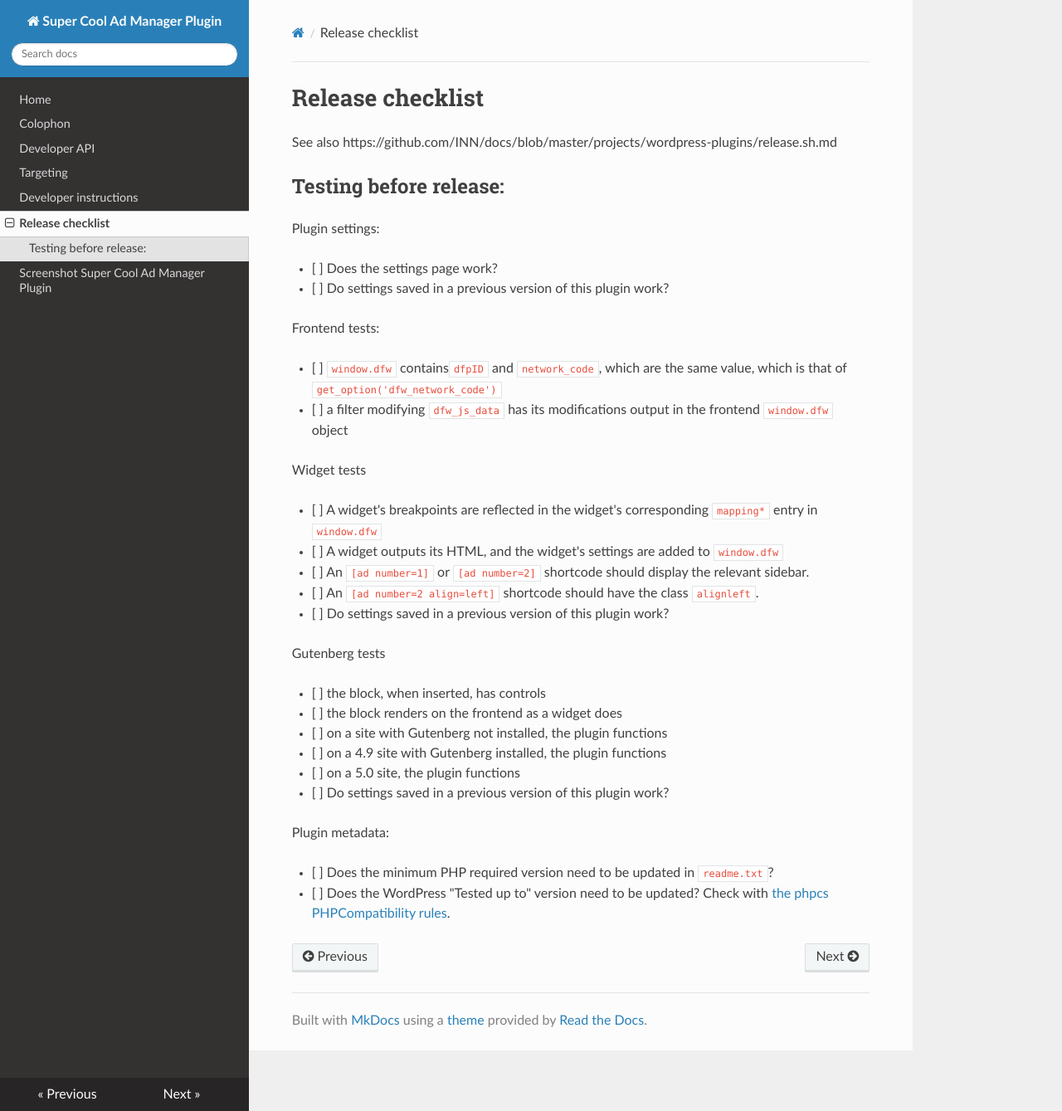
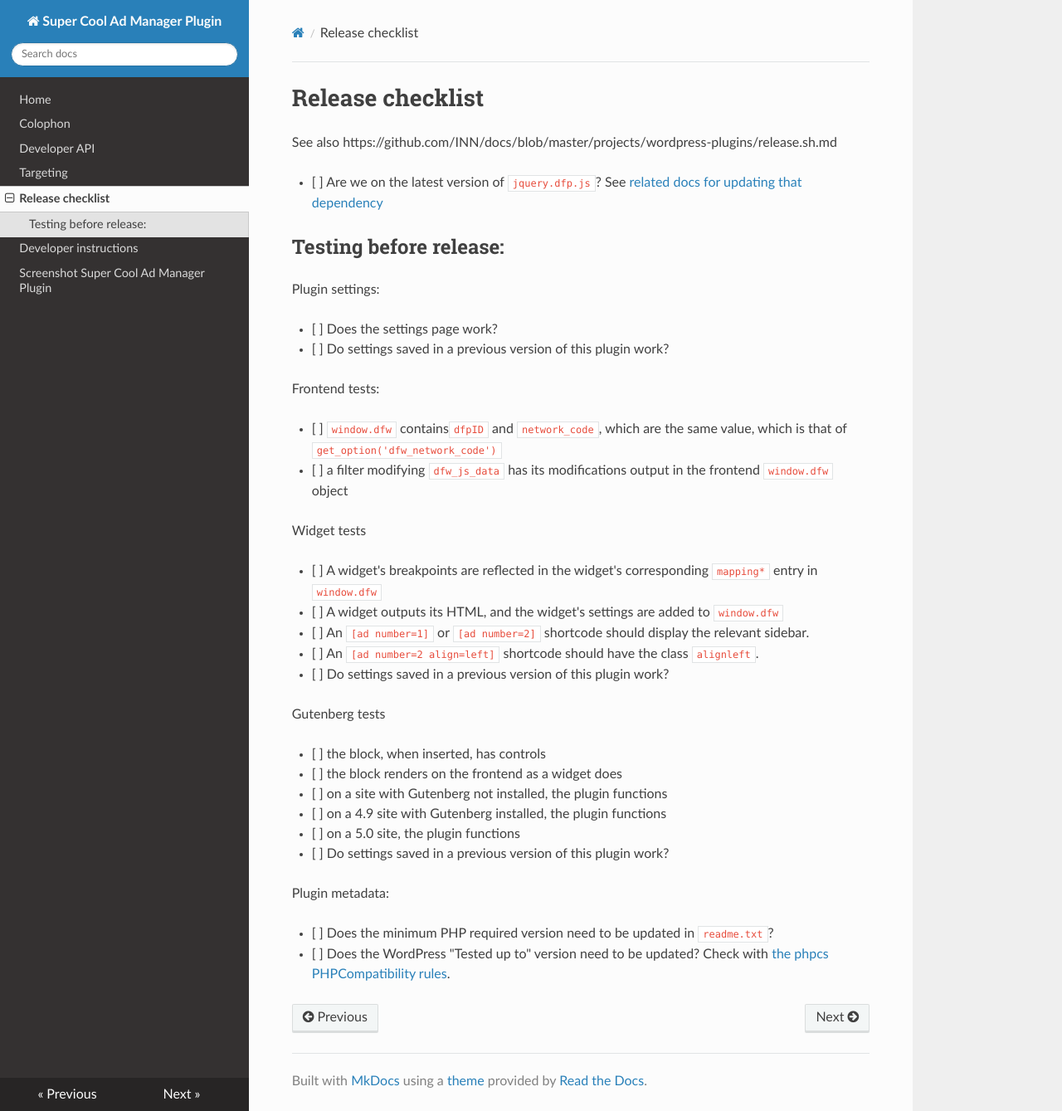
Before and after one commit to INN/doubleclick-for-wp, an MkDocs documentation site: the page built from docs/dev-release-checklist.md, in a window 1280 px wide and 1339 px high. Shown: the whole window at 83% size. Built offline with MkDocs 1.6.1, drawn with Linux system fonts in a browser that asks for light colours; nearby versions of some CDN libraries.

Commit message:
Clean up dev docs

```diff
--- a/docs/developers-release-checklist.md
+++ b/docs/dev-release-checklist.md
@@ -1,6 +1,8 @@
 # Release checklist
 
 See also https://github.com/INN/docs/blob/master/projects/wordpress-plugins/release.sh.md
+
+- [ ] Are we on the latest version of `jquery.dfp.js`? See [related docs for updating that dependency](./dev-update-dependencies.md)
 
 ## Testing before release:
 
```
Also changed, not shown: docs/dev-update-dependencies.md (renamed from docs/dev-updates.md).
